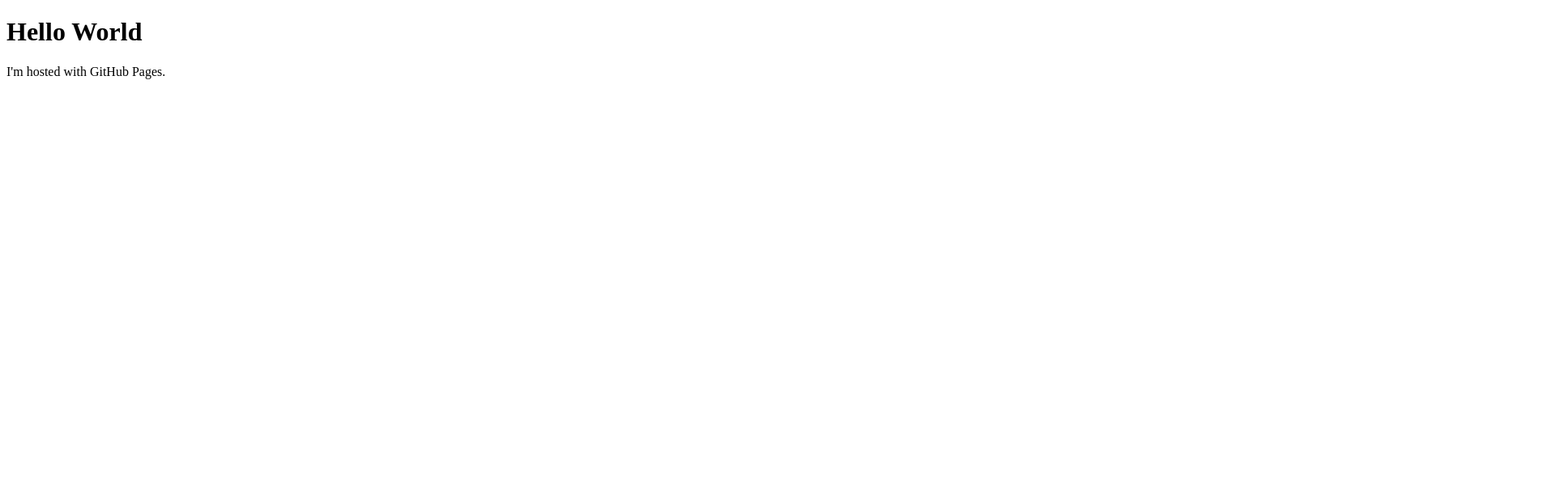
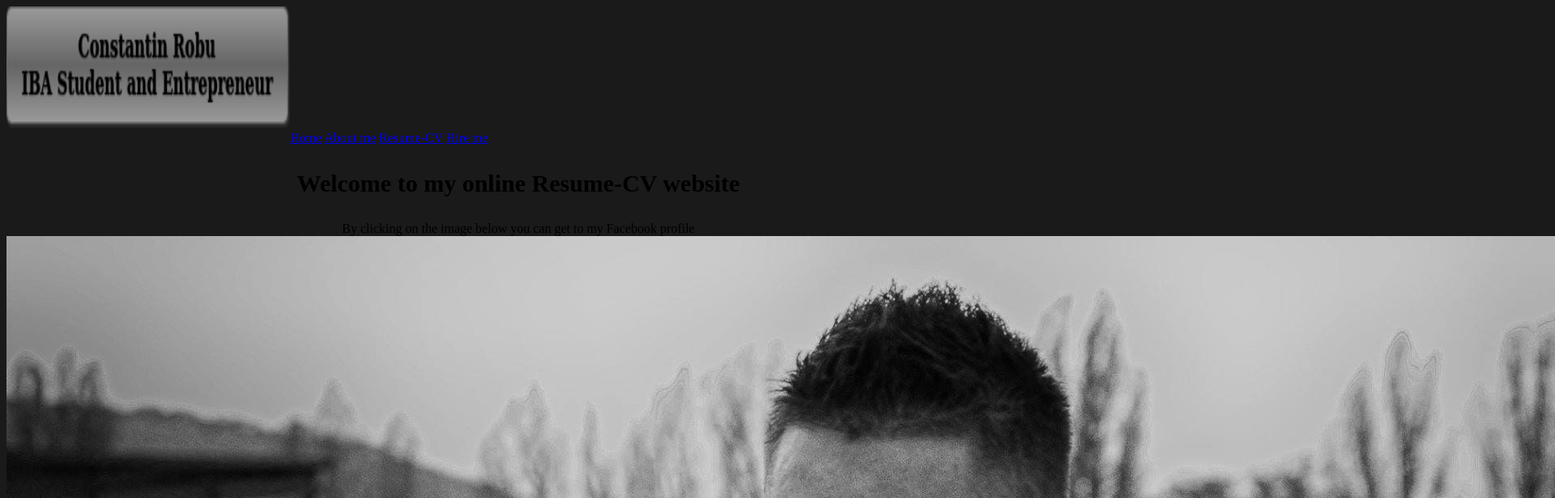
Before and after one commit to crobu13/crobu13.github.io, a plain HTML site: page index.html in a window 1280 px wide. Shown: the top 616 px of the page at 81% size, 1920 px wide, since content can reach past the window. Drawn offline with Linux system fonts and the light colour scheme.

Commit message:
Add files via upload

```diff
--- a/index.html
+++ b/index.html
@@ -1,7 +1,35 @@
 <!DOCTYPE html>
 <html>
+<head>
+<title> Constantin Robu IBA Student&Entrepeneur</title>
+<link type="text/css" rel="stylesheet" href="style.css"/>
+</head>
 <body>
-<h1>Hello World</h1>
-<p>I'm hosted with GitHub Pages.</p>
+<div id="header">
+	<img id="title" src="title.png"/>
+	<div id="menu">
+		<a href="index.html">Home</a>
+
+		<a href="about.html">About me</a>
+
+		<a href="resume.html">Resume-CV</a>
+
+		<a href="contact.html">Hire me</a>
+
+	</div>
+</div>
+<strong>
+		<p style="text-align: center; font-size: 30px;">Welcome to my online Resume-CV website</p>
+</strong>
+<div id="maincontent">
+<p> By clicking on the image below you can get to my Facebook profile
+<a href="https://www.facebook.com/kostean446">
+<img src="main.jpg" />
+</a>
+</p>
+</div>
+<div id="footer">
+Footer
+</div>
 </body>
 </html>
--- /dev/null
+++ b/style.css
@@ -0,0 +1,22 @@
+/*style.css*/
+#title{
+	width : 350px;
+	height : 150px;
+}
+body{
+	background-color: #1A1A1A;
+}
+
+#menu{
+	float; right;
+	margin: 0 0 0 350px;
+}
+ #maincontent{
+  float: both;
+  text-align: center;
+
+ }
+ #footer{
+	 text-align: center;
+
+ }
```
Also changed, not shown: main.jpg (added), title.png (added).
